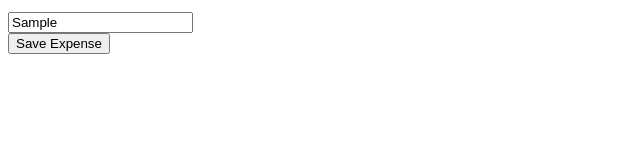
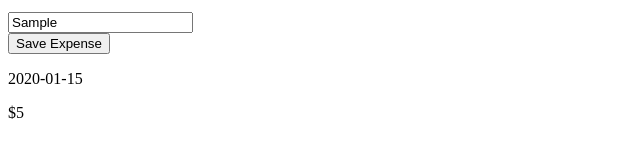
Before and after one commit to vidhusan12/budget-tracker, a React (Vite) app: page / in a window 1280 px wide. Both pictures are taken after typing "5", "2020-01-15", "Sample" into the empty fields and a click on the button "Save Expense". Shown: the part 287-444 px from the top of the page, without its empty margins (0-640 px from the left). Built offline with nearby package versions, Linux system fonts and the light colour scheme.

Commit message:
feat: group expenses by date and display Today/Yesterday headers

```diff
--- a/src/Components/transaction/AddExpense/AddExpense.jsx
+++ b/src/Components/transaction/AddExpense/AddExpense.jsx
@@ -6,6 +6,13 @@ const AddExpense = () => {
   const [date, setDate] = useState('');
   const [description, setDescription] = useState('');
   const [expenses, setExpenses] = useState([]);
+
+  const today = new Date();
+  const yesterday = new Date();
+  yesterday.setDate(today.getDate() - 1);
+
+  const todayFormatted = today.toISOString().split('T')[0];
+const yesterdayFormatted = yesterday.toISOString().split('T')[0];
 
   const handleSave = () => {
     const newExpense = {
@@ -19,6 +26,21 @@ const AddExpense = () => {
     console.log([...expenses, newExpense]);
   }
 
+  const getExpensesByDate = () => {
+    const groupedExpenses = {};
+
+    expenses.forEach((expense) => {
+      if (groupedExpenses[expense.date]) {
+        groupedExpenses[expense.date].push(expense);
+      } else {
+        groupedExpenses[expense.date] = [expense]
+      }
+    });
+    return groupedExpenses;
+  }
+
+
+  const expensesByDate = getExpensesByDate();
 
   return (
     <div className="container">
@@ -71,6 +93,34 @@ const AddExpense = () => {
       </div>
 
       <button onClick={handleSave}>Save Expense</button>
+
+      <div className="expenses-list">
+        {Object.keys(expensesByDate).map((dateKey) => {
+          const expensesForDate = expensesByDate[dateKey];
+
+          let header;
+          if(dateKey === todayFormatted) {
+            header = "Today";
+          } else if (dateKey === yesterdayFormatted) {
+            header = "Yesterday";
+          } else {
+            header = dateKey;
+          }
+
+          return (
+            <div key={dateKey}>
+              <p>{header}</p>
+              {expensesForDate.map((expense, index) => (
+                <div key={index}>
+                  <span>{expense.category}</span>
+                  <span>${expense.amount}</span>
+                </div>
+              ))}
+            </div>
+          )
+        })}
+      </div>
+
     </div>
   )
 }
```
